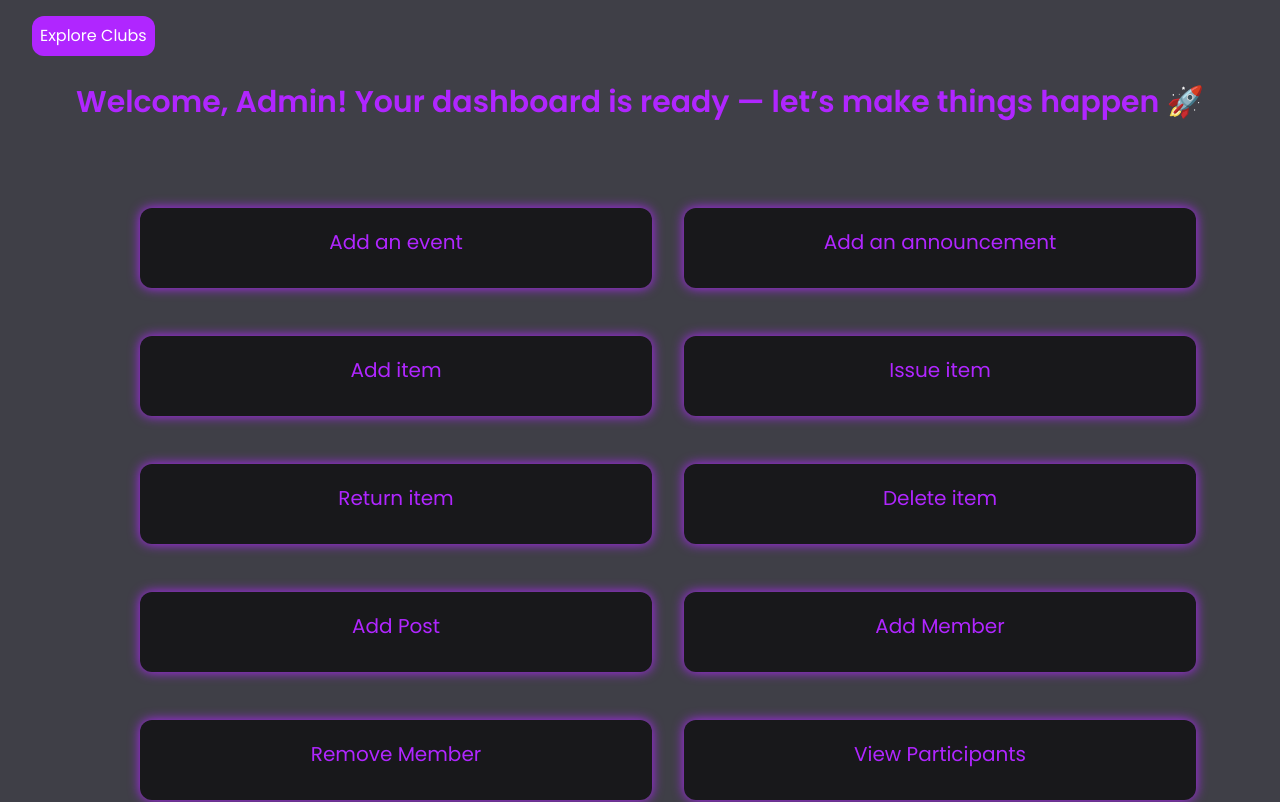
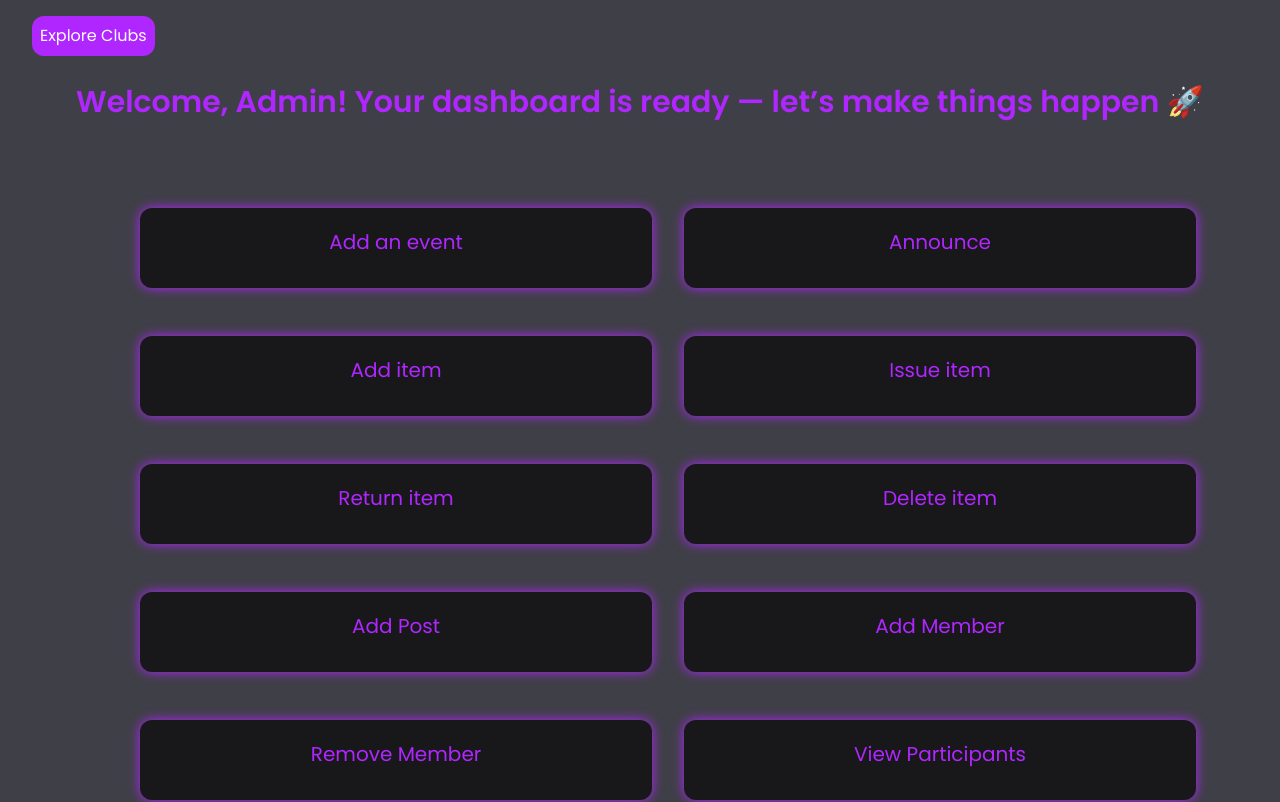
Before and after one commit to kajal240905/ClubSphere, a React (Vite) app in the folder front/: page /adminPower in a window 1280 px wide. Shown: the top 802 px of the page. Built offline with nearby package versions, Linux system fonts and the light colour scheme; a web font is replaced by a local one.

Commit message:
Update AdminPower.jsx

```diff
--- a/front/src/pages/AdminPower.jsx
+++ b/front/src/pages/AdminPower.jsx
@@ -23,7 +23,7 @@ export default function AdminPower(){
         <div className="flex flex-wrap align-center md:ml-35 md:mt-20 ">
         <div data-aos="fade-left" className="bg-zinc-900 md:ml-0 ml-7 shadow-[0_0_12px_#B026FF] hover:bg-[#B026FF] hover:scale-105 hover:text-black
  w-[40vw] h-[10vh] text-center text-xl pt-5 rounded-xl md:mt-0 mt-12  md:mr-8 space-x-8" onClick={()=>navigate('/addEvent')}>Add an event</div>
-        <div data-aos="fade-right" className="bg-zinc-900 md:ml-0 ml-7 shadow-[0_0_12px_#B026FF] hover:bg-[#B026FF] hover:text-black hover:scale-105 w-[40vw] h-[10vh] text-center text-xl pt-5 rounded-xl mt-12 md:mt-0 md:mr-8" onClick={()=>navigate('/addAnnounce')}>Add an announcement</div>
+        <div data-aos="fade-right" className="bg-zinc-900 md:ml-0 ml-7 shadow-[0_0_12px_#B026FF] hover:bg-[#B026FF] hover:text-black hover:scale-105 w-[40vw] h-[10vh] text-center text-xl pt-5 rounded-xl mt-12 md:mt-0 md:mr-8" onClick={()=>navigate('/addAnnounce')}>Announce</div>
         <div data-aos="fade-left" className="bg-zinc-900 md:ml-0 ml-7 shadow-[0_0_12px_#B026FF] hover:bg-[#B026FF] hover:scale-105 hover:text-black w-[40vw] h-[10vh] text-center text-xl pt-5 rounded-xl mt-12 md:mr-8" onClick={()=>navigate('/addItems')}>Add item</div>
         <div data-aos="fade-right" className="bg-zinc-900 md:ml-0 ml-7 shadow-[0_0_12px_#B026FF] hover:bg-[#B026FF] hover:scale-105 hover:text-black w-[40vw] h-[10vh] text-center text-xl pt-5 rounded-xl mt-12 md:mr-8" onClick={()=>navigate('/issueItem')}>Issue item</div>
         <div data-aos="fade-left" className="bg-zinc-900 md:ml-0 ml-7 shadow-[0_0_12px_#B026FF] w-[40vw] h-[10vh] hover:scale-105 text-center hover:bg-[#B026FF] hover:text-black text-xl pt-5 rounded-xl mt-12 md:mr-8" onClick={()=>navigate('/returnItem')}>Return item</div>
```
